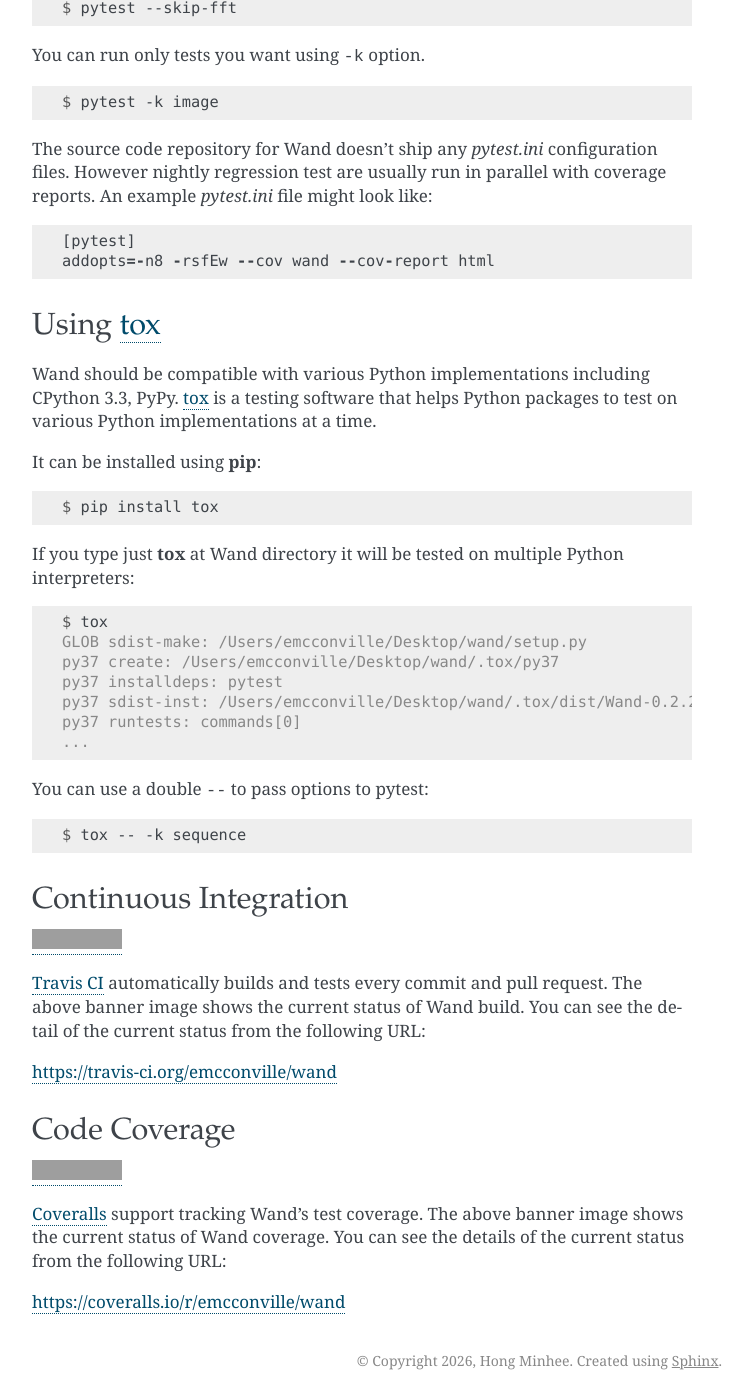
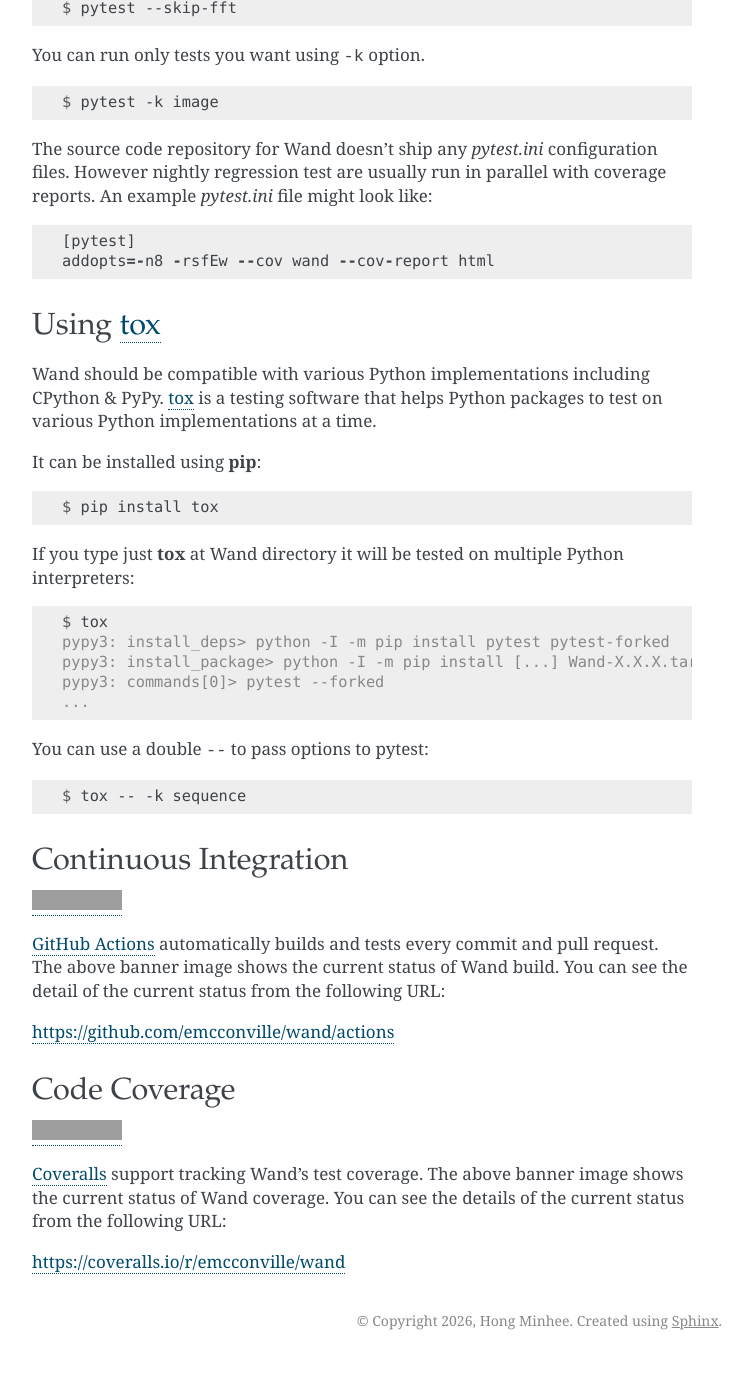
Before and after one commit to emcconville/wand, a Sphinx documentation site: the page built from docs/test.rst, in a window 1280 px wide and 1400 px high, scrolled down 789 px. Shown: the whole window, without its empty margins (388-1140 px from the left). Built offline with Sphinx 7.4.7, drawn with Linux system fonts in a browser that asks for light colours; some web fonts are replaced; after the commit the page ends 2149 px from its top, so only the background shows below that; grey boxes are pictures that could not be loaded.

Commit message:
Updated testing docs & tox env

```diff
--- a/docs/changes.rst
+++ b/docs/changes.rst
@@ -41,6 +41,7 @@ Unreleased.
    - :meth:`Image.read() <wand.image.Image.read>`
    - :meth:`Image.save() <wand.image.Image.save>`
 
+ - [DOC] Updated Python versions to reflect current regression testing.
  - [TEST] Added Python 3.12 regression test. [:issue:`648` by Thijs Triemstra]
 
 
--- a/docs/test.rst
+++ b/docs/test.rst
@@ -73,8 +73,8 @@ Using tox_
 ----------
 
 Wand should be compatible with various Python implementations including
-CPython 3.3, PyPy.  tox_ is a testing software that helps Python
-packages to test on various Python implementations at a time.
+CPython & PyPy.  tox_ is a testing software that helps Python packages to test
+on various Python implementations at a time.
 
 It can be installed using :program:`pip`:
 
@@ -88,11 +88,9 @@ on multiple Python interpreters:
 .. sourcecode:: console
 
    $ tox
-   GLOB sdist-make: /Users/emcconville/Desktop/wand/setup.py
-   py37 create: /Users/emcconville/Desktop/wand/.tox/py37
-   py37 installdeps: pytest
-   py37 sdist-inst: /Users/emcconville/Desktop/wand/.tox/dist/Wand-0.2.2.zip
-   py37 runtests: commands[0]
+   pypy3: install_deps> python -I -m pip install pytest pytest-forked
+   pypy3: install_package> python -I -m pip install [...] Wand-X.X.X.tar.gz
+   pypy3: commands[0]> pytest --forked
    ...
 
 You can use a double ``--`` to pass options to pytest:
@@ -107,17 +105,17 @@ You can use a double ``--`` to pass options to pytest:
 Continuous Integration
 ----------------------
 
-.. image:: https://secure.travis-ci.org/emcconville/wand.svg?branch=master
+.. image:: https://github.com/emcconville/wand/workflows/Wand%20CI/badge.svg
    :alt: Build Status
-   :target: https://travis-ci.org/emcconville/wand
+   :target: https://github.com/emcconville/wand/actions?query=workflow%3A%22Wand+CI%22
 
-`Travis CI`_ automatically builds and tests every commit and pull request.
+`GitHub Actions`_ automatically builds and tests every commit and pull request.
 The above banner image shows the current status of Wand build.
 You can see the detail of the current status from the following URL:
 
-https://travis-ci.org/emcconville/wand
+https://github.com/emcconville/wand/actions
 
-.. _Travis CI: http://travis-ci.org/
+.. _GitHub Actions: https://docs.github.com/en/actions
 
 
 Code Coverage
```
Also changed, not shown: docs/guide/install.rst (line endings or trailing spaces), 1 other file.
